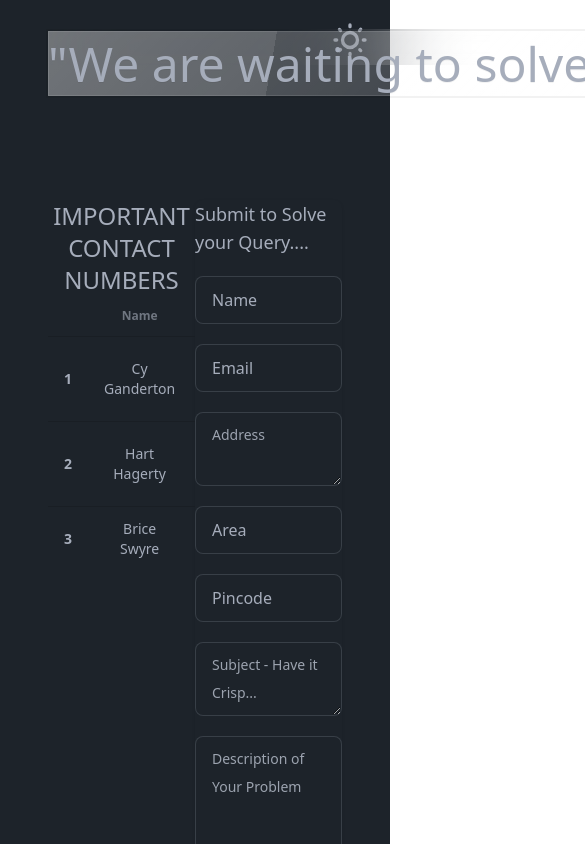
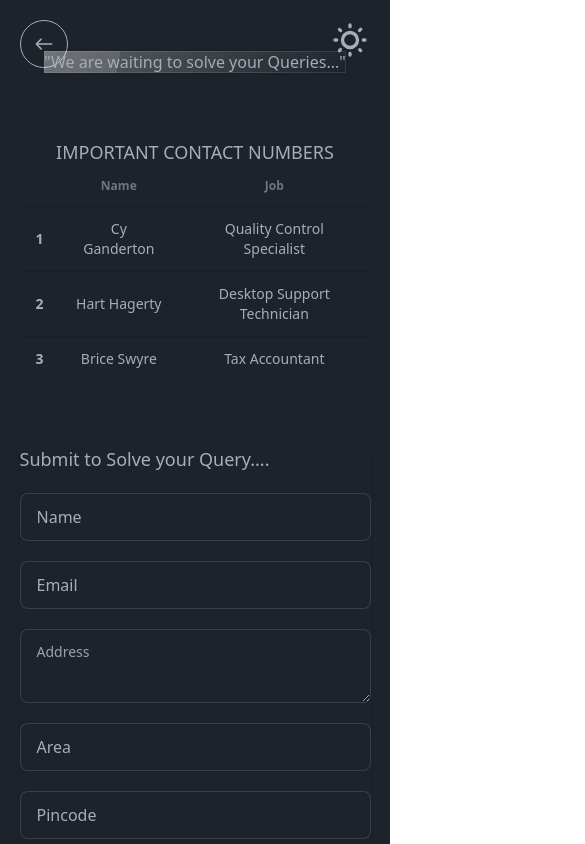
Before and after one commit to suganthan0001/ProjectExpo, a React (Vite) app in the folder frontend/: page /query in a window 390 px wide. Shown: the top 844 px of the page, 585 px wide, since content can reach past the window. Built offline with nearby package versions, Linux system fonts and the light colour scheme; the HTML template or start-up script is replaced by a standard one; a web font is replaced by a local one.

Commit message:
frontend for query page over

```diff
--- a/frontend/package.json
+++ b/frontend/package.json
@@ -10,11 +10,13 @@
     "preview": "vite preview"
   },
   "dependencies": {
+    "formik": "^2.4.5",
     "react": "^18.2.0",
     "react-dom": "^18.2.0",
     "react-hot-toast": "^2.4.1",
     "react-icons": "^5.0.1",
     "react-router-dom": "^6.22.3",
+    "yup": "^1.4.0",
     "zustand": "^4.5.2"
   },
   "devDependencies": {
--- a/frontend/src/App.jsx
+++ b/frontend/src/App.jsx
@@ -14,7 +14,7 @@ function App() {
   const { theme } = useStore();
   return (
     <>
-    <div data-theme={theme ? "light" : "dark"} className="duration-300">
+    <div data-theme={theme ? "light" : "dark"} className="">
       <Routes>
         <Route path="/login" element={<Login />} />
         <Route path="/" element={<Navigate to={"/login"} />} />
--- a/frontend/src/components/loginPage/Login.jsx
+++ b/frontend/src/components/loginPage/Login.jsx
@@ -107,7 +107,7 @@ function Login() {
       </div>
       <div className="absolute bottom-5 right-5">
         <div className="tooltip tooltip-left" data-tip="For Queries...">
-          <button className="btn btn-circle nt text-pink-400 border-dashed border-2 border-neutral-400" onClick={() => {navigate("/query")}}>
+          <button className="btn btn-circle text-pink-400 border-dashed border-2 border-neutral-400" onClick={() => {navigate("/query")}}>
             <HiQuestionMarkCircle className="queryIcon nt" />
           </button>
         </div>
--- a/frontend/src/components/queryPage/QueryPage.jsx
+++ b/frontend/src/components/queryPage/QueryPage.jsx
@@ -1,20 +1,84 @@
 import React from "react";
 import Theme from "../Theme";
-import { RiCustomerServiceLine } from "react-icons/ri";
+import { useFormik } from "formik";
+import * as yup from "yup";
+import { toast } from "react-hot-toast";
+import { IoIosArrowRoundBack } from "react-icons/io";
+import { useNavigate } from "react-router-dom";
 
 function QueryPage() {
+  const navigate = useNavigate();
+
+  const QueryValidationSchema = yup.object().shape({
+    name: yup.string().required("Name is required"),
+    email: yup
+      .string()
+      .email("Invalid email format")
+      .required("Email is required"),
+    address: yup
+      .string()
+      .min(8, "Address should be at least 8 characters")
+      .required("Address is required"),
+    area: yup.string().required("Area is required"),
+    pincode: yup
+      .string()
+      .required("Pincode is required")
+      .test("is-number", "Pincode must be a number", (value) => {
+        if (!value) return true; // Allow empty value
+        return /^\d+$/.test(value); // Check if value is a number
+      })
+      .min(4),
+    subject: yup
+      .string()
+      .min(20, "Subject should be at least 20 characters")
+      .required("Subject is required"),
+    description: yup
+      .string()
+      .min(50, "Description should be at least 50 characters")
+      .required("Description is required"),
+  });
+
+  // Initialize Formik
+  const formik = useFormik({
+    initialValues: {
+      name: "",
+      email: "",
+      address: "",
+      area: "",
+      pincode: "",
+      subject: "",
+      description: "",
+    },
+    validationSchema: QueryValidationSchema,
+    onSubmit: (values) => {
+      console.log(values);
+      toast.success(
+        "Query Submitted Successfully... we will catch you shortly!",
+        {
+          duration: 5000,
+        }
+      );
+    },
+  });
+
   return (
-    <div className="grid grid-cols-2 grid-custom-rows px-12">
+    <div className="grid lg:grid-cols-2 grid-custom-rows px-12 home">
+      <button className="btn btn-circle btn-outline absolute top-5 left-5 text-3xl" onClick={() => {navigate("/login")}}>
+      <IoIosArrowRoundBack />
+      </button>
       <Theme />
-      <div className="col-span-2">
-        <h1 className="text-5xl text-center font-medium pt-10 whitespace-nowrap">
-          <span className="glass">"We are waiting to solve your Queries..."</span>
+      <div className="lg:col-span-2">
+        <h1 className="text-1xl md:text-2xl lg:text-5xl text-center font-medium pt-10 whitespace-nowrap">
+          <span className="glass">
+            "We are waiting to solve your Queries..."
+          </span>
         </h1>
       </div>
-      <div className="overflow-x-auto">
-        <h2 className="text-center text-2xl">IMPORTANT CONTACT NUMBERS</h2>
+      <div className="">
+        <h2 className="text-center text-lg lg:text-2xl">
+          IMPORTANT CONTACT NUMBERS
+        </h2>
         <table className="table text-center">
-          {/* head */}
           <thead>
             <tr>
               <th></th>
@@ -23,19 +87,16 @@ function QueryPage() {
             </tr>
           </thead>
           <tbody>
-            {/* row 1 */}
             <tr>
               <th>1</th>
               <td>Cy Ganderton</td>
               <td>Quality Control Specialist</td>
             </tr>
-            {/* row 2 */}
             <tr>
               <th>2</th>
               <td>Hart Hagerty</td>
               <td>Desktop Support Technician</td>
             </tr>
-            {/* row 3 */}
             <tr>
               <th>3</th>
               <td>Brice Swyre</td>
@@ -44,40 +105,112 @@ function QueryPage() {
           </tbody>
         </table>
       </div>
-      <form>
+      <form onSubmit={formik.handleSubmit}>
         <div className="flex flex-col gap-5 shadow rounded-lg border-1 border-solid formInputs">
           <h2 className="text-lg text-pretty">
             Submit to Solve your Query....
           </h2>
           <label className="input input-bordered flex items-center gap-2">
             Name
-            <input type="text" className="grow" placeholder="" />
+            <input
+              id="name"
+              type="text"
+              className="grow input-ghost"
+              placeholder=""
+              value={formik.values.name}
+              onChange={formik.handleChange}
+              onBlur={formik.handleBlur}
+            />
+            {formik.touched.name && formik.errors.name && (
+              <span className="text-red-500">{formik.errors.name}</span>
+            )}
           </label>
+          {/* Email field */}
           <label className="input input-bordered flex items-center gap-2">
             Email
-            <input type="text" className="grow" placeholder="" />
+            <input
+              id="email"
+              type="text"
+              className="grow"
+              placeholder=""
+              value={formik.values.email}
+              onChange={formik.handleChange}
+              onBlur={formik.handleBlur}
+            />
+            {formik.touched.email && formik.errors.email && (
+              <span className="text-red-500">{formik.errors.email}</span>
+            )}
           </label>
           <textarea
+            id="address"
             className="textarea textarea-bordered h-26"
             placeholder="Address"
+            value={formik.values.address}
+            onChange={formik.handleChange}
+            onBlur={formik.handleBlur}
           ></textarea>
+          {formik.touched.address && formik.errors.address && (
+            <span className="text-red-500">{formik.errors.address}</span>
+          )}
           <label className="input input-bordered flex items-center gap-2">
             Area
-            <input type="text" className="grow" placeholder="" />
+            <input
+              id="area"
+              type="text"
+              className="grow"
+              placeholder=""
+              value={formik.values.area}
+              onChange={formik.handleChange}
+              onBlur={formik.handleBlur}
+            />
+            {formik.touched.area && formik.errors.area && (
+              <span className="text-red-500">{formik.errors.area}</span>
+            )}
           </label>
           <label className="input input-bordered flex items-center gap-2">
             Pincode
-            <input type="number" className="" placeholder="" />
+            <input
+              id="pincode"
+              type="text"
+              className=""
+              placeholder=""
+              value={formik.values.pincode}
+              onChange={formik.handleChange}
+              onBlur={formik.handleBlur}
+            />
+            {formik.touched.pincode && formik.errors.pincode && (
+              <span className="text-red-500">{formik.errors.pincode}</span>
+            )}
           </label>
           <textarea
+            id="subject"
             className="textarea textarea-bordered h-26"
             placeholder="Subject - Have it Crisp..."
+            value={formik.values.subject}
+            onChange={formik.handleChange}
+            onBlur={formik.handleBlur}
           ></textarea>
+          {formik.touched.subject && formik.errors.subject && (
+            <span className="text-red-500">{formik.errors.subject}</span>
+          )}
           <textarea
+            id="description"
             className="textarea textarea-bordered h-36"
             placeholder="Description of Your Problem"
+            value={formik.values.description}
+            onChange={formik.handleChange}
+            onBlur={formik.handleBlur}
           ></textarea>
+          {formik.touched.description && formik.errors.description && (
+            <span className="text-red-500">{formik.errors.description}</span>
+          )}
         </div>
+        <button
+          className="btn text-2xl glass w-full text-center mt-5"
+          type="submit"
+        >
+          Submit
+        </button>
       </form>
     </div>
   );
--- a/frontend/src/index.css
+++ b/frontend/src/index.css
@@ -1,10 +1,10 @@
 @tailwind base;
 @tailwind components;
 @tailwind utilities;
-
+/*
 * {
   transition: 0.13s !important;
-}
+} */
 
 .logoName {
 font-family: "Irish Grover", system-ui;
@@ -41,5 +41,12 @@ body{
 }
 
 .grid-custom-rows{
-  grid-template-rows: 200px 1fr 1fr;
+  grid-template-rows: repeat(auto-fit, fit-content);
+  gap: 5%;
+  padding: 10px;
 }
+.home{
+  padding-left: 5%;
+  padding-right: 5%;
+  height: 140vh;
+}
```
Also changed, not shown: 1 other file (tests, documents, lock files or other folders).
